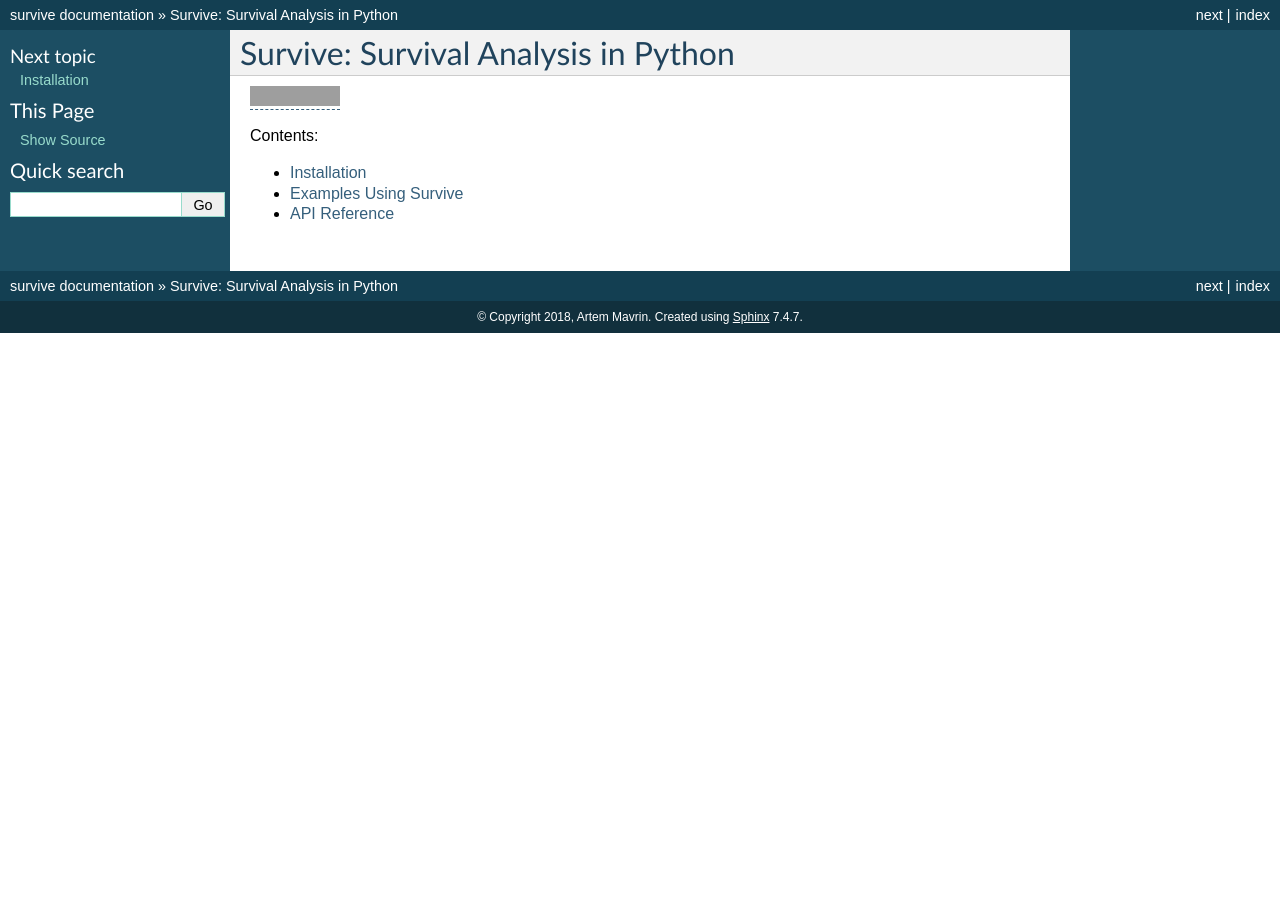
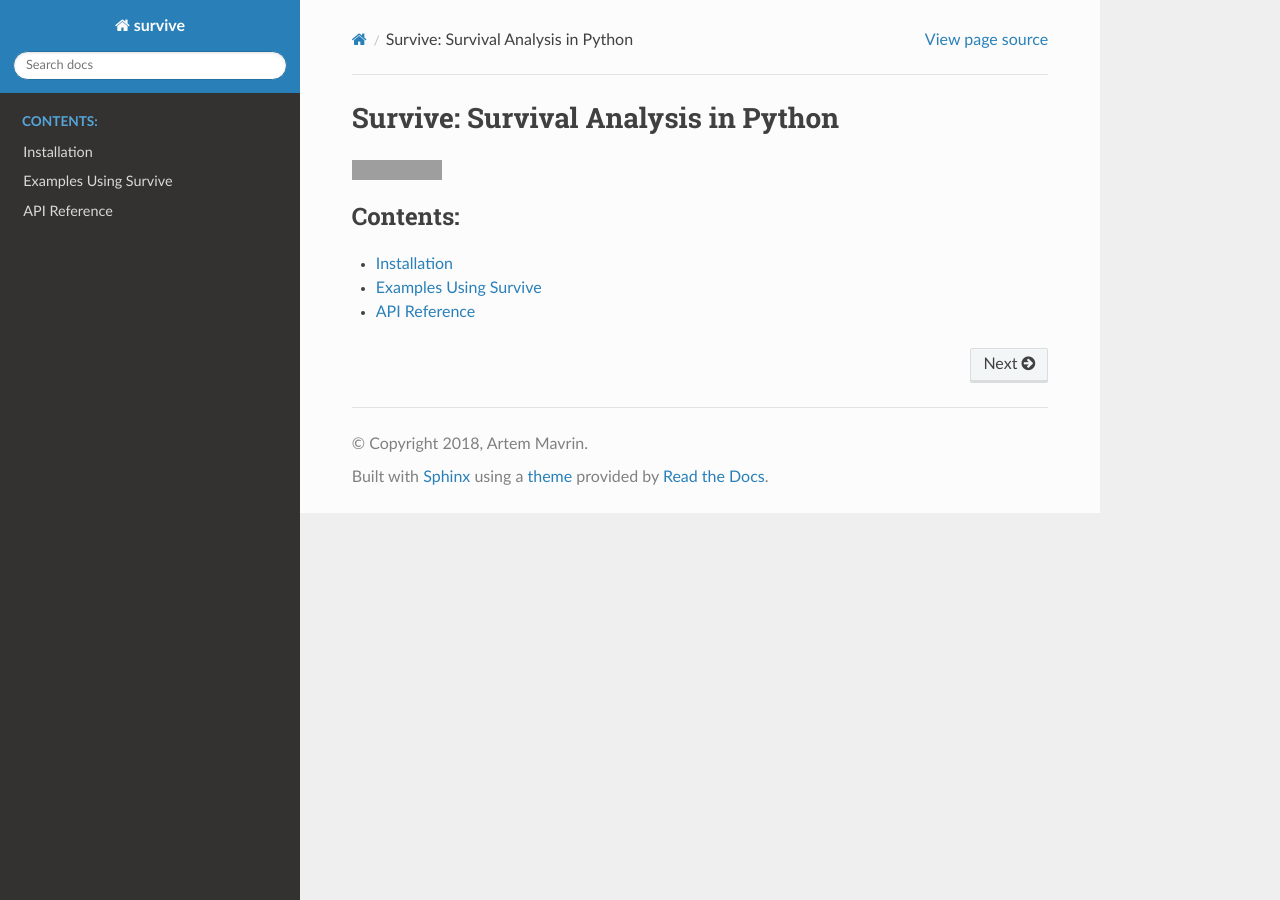
Before and after one commit to artemmavrin/survive, a Sphinx documentation site: the page built from doc/source/index.rst, in a window 1280 px wide. Built offline with Sphinx 7.4.7 and the Read the Docs theme 2.0.0, drawn with Linux system fonts in a browser that asks for light colours; formulas are drawn with MathJax 3; grey boxes are pictures that could not be loaded.

Commit message:
doc: Prepared for ReadTheDocs

```diff
--- /dev/null
+++ b/doc/requirements.txt
@@ -0,0 +1,3 @@
+numpydoc
+sphinx_rtd_theme
+ipython
--- a/doc/source/conf.py
+++ b/doc/source/conf.py
@@ -11,11 +11,10 @@
 # If extensions (or modules to document with autodoc) are in another directory,
 # add these directories to sys.path here. If the directory is relative to the
 # documentation root, use os.path.abspath to make it absolute, like shown here.
-#
-# import os
-# import sys
-# sys.path.insert(0, os.path.abspath('.'))
 
+import os
+import sys
+sys.path.insert(0, os.path.abspath('../../'))
 
 # -- Project information -----------------------------------------------------
 
@@ -44,7 +43,7 @@ extensions = [
     'sphinx.ext.doctest',
     'sphinx.ext.todo',
     'sphinx.ext.coverage',
-    'sphinx.ext.imgmath',
+    'sphinx.ext.mathjax',
     'sphinx.ext.ifconfig',
     'sphinx.ext.viewcode',
     'sphinx.ext.githubpages',
@@ -93,13 +92,13 @@ pygments_style = 'sphinx'
 # The theme to use for HTML and HTML Help pages.  See the documentation for
 # a list of builtin themes.
 #
-html_theme = 'classic'
+html_theme = 'sphinx_rtd_theme'
 
 # Theme options are theme-specific and customize the look and feel of a theme
 # further.  For a list of options available for each theme, see the
 # documentation.
 #
-html_theme_options = dict(externalrefs=True)
+html_theme_options = dict(sticky_navigation=True)
 
 # Add any paths that contain custom static files (such as style sheets) here,
 # relative to this directory. They are copied after the builtin static files,
```
Also changed, not shown: README.md (+1 -0 lines), doc/source/api.rst (+27 -3 lines), doc/source/generated/survive.nonparametric.NonparametricEstimator.rst (added, +8 -0 lines), doc/source/generated/survive.nonparametric.NonparametricSurvival.rst (added, +8 -0 lines), readthedocs.yml (added, +8 -0 lines), 2 other files.
